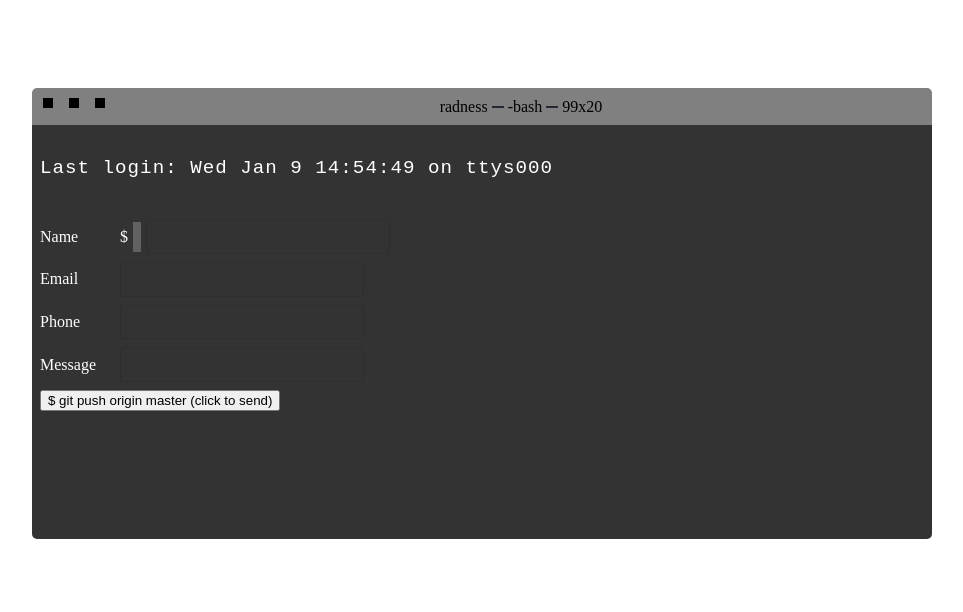
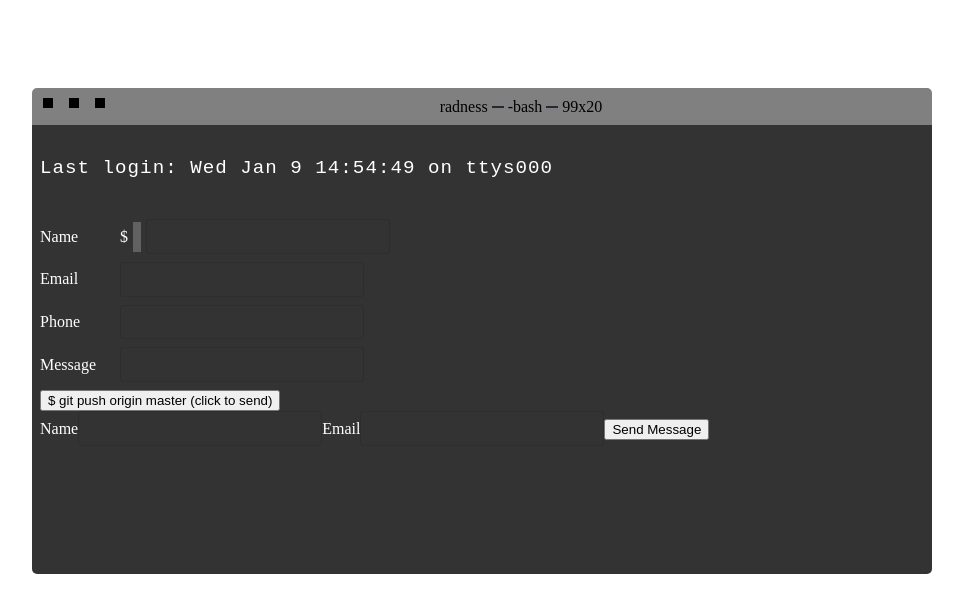
Before and after one commit to dr-data/gatsby-radness, a Gatsby site: page /contact/contact-form in a window 1280 px wide. Shown: the whole page, without its empty margins (158-1121 px from the left). Built offline with nearby package versions, Linux system fonts and the light colour scheme; Gatsby itself is replaced by a stand-in of ours.

Commit message:
another form test

```diff
--- a/src/pages/contact/contact-form.tsx
+++ b/src/pages/contact/contact-form.tsx
@@ -67,6 +67,16 @@ class ContactForm extends React.Component<any, any> {
               <input type="hidden" name="form-name" value="contact"/>
               <button type="submit">$ git push origin master (click to send)</button>
             </form>
+            <form name="contact" method="POST" data-netlify="true">
+              <label htmlFor="fname">Name</label>
+              <input type="text" id="fname" name="name" required/>
+              <label htmlFor="email">Email</label>
+              <input type="email" id="email" name="email" required/>
+              <button type="submit">
+                <span>Send Message</span>
+              </button>
+              <input type="hidden" name="form-name" value="contact"/>
+            </form>
           </div>
         </div>
       </div>
```
